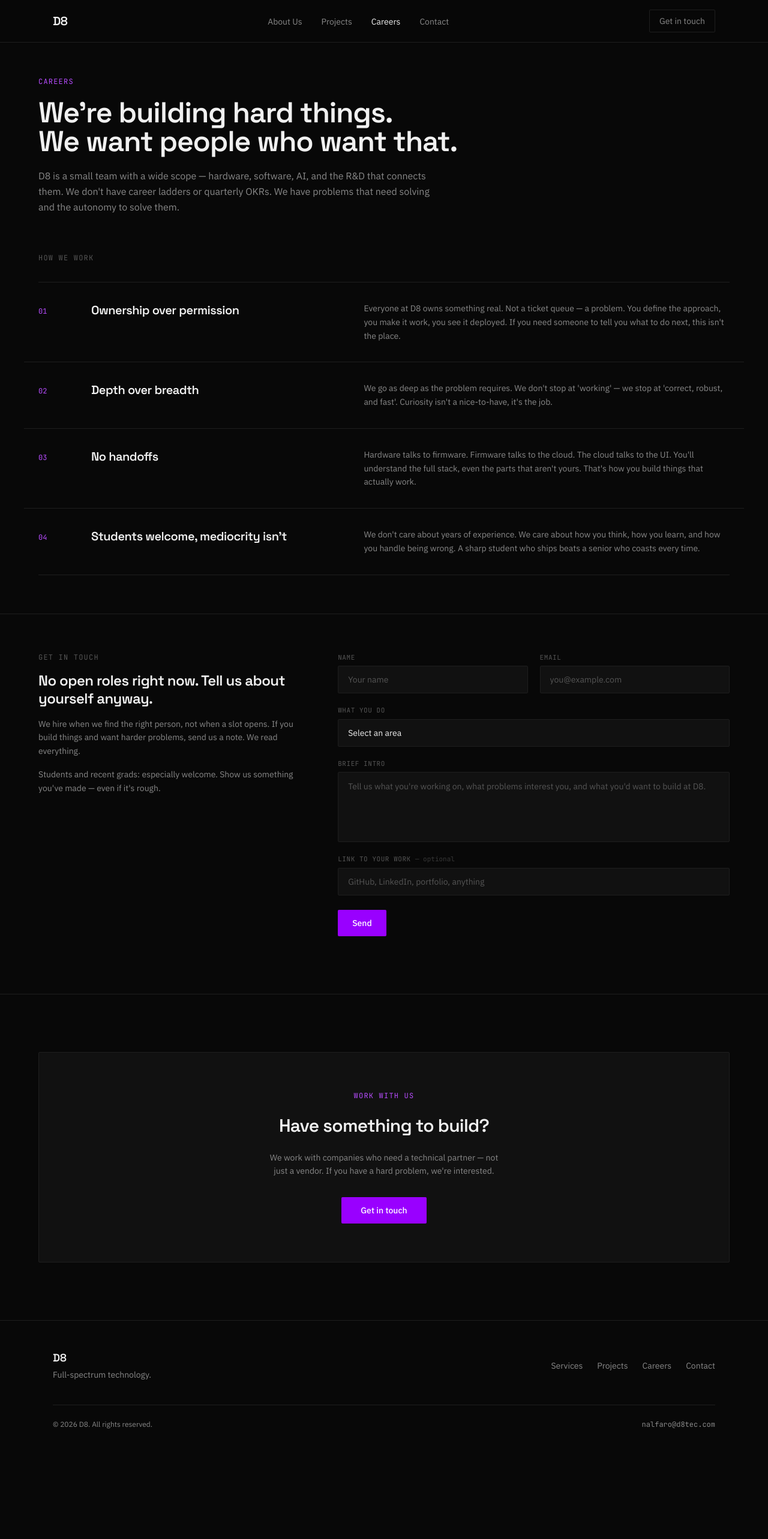
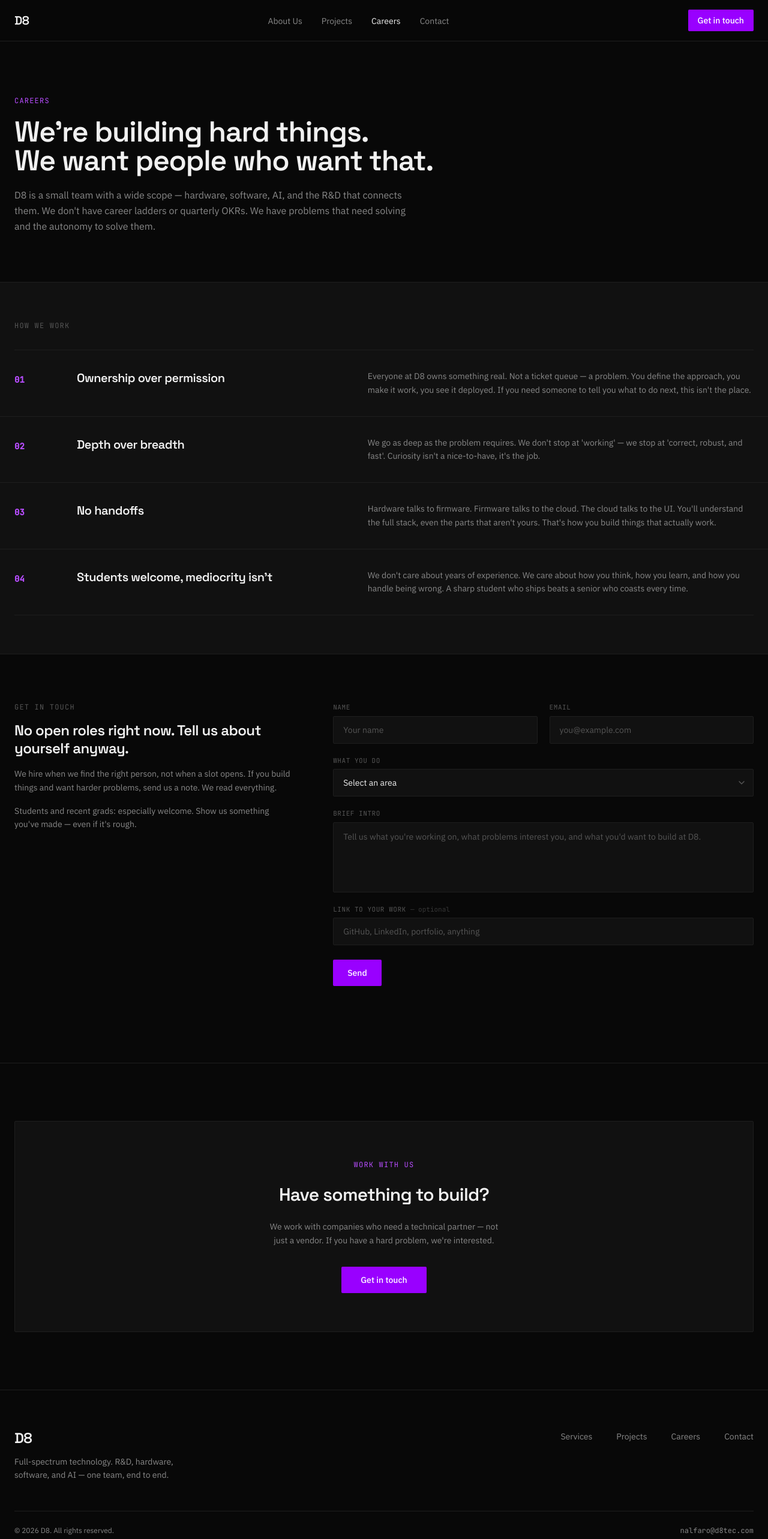
Before and after one commit to d8tec/d8-website, a Next.js app: page /careers in a window 1280 px wide. Shown: the top 2566 px of the page at 60% size. Before the commit the page ends 2431 px from the top, so only its background shows below. Built offline with nearby package versions, Linux system fonts and the light colour scheme.

Commit message:
feat: session 3 usedrop reference redesign — all 5 pages

```diff
--- a/src/components/CareersContent.tsx
+++ b/src/components/CareersContent.tsx
@@ -102,8 +102,8 @@ export function CareersContent() {
   return (
     <>
       {/* Page header */}
-      <section className="px-6 pb-16 pt-32">
-        <div className="mx-auto max-w-6xl">
+      <section className="px-6 pb-20 pt-40">
+        <div className="mx-auto max-w-7xl">
           <motion.div
             variants={headerFade}
             initial="hidden"
@@ -137,8 +137,8 @@ export function CareersContent() {
       </section>
 
       {/* Principles */}
-      <section className="px-6 pb-16">
-        <div className="mx-auto max-w-6xl">
+      <section className="border-t border-d8-border bg-d8-surface px-6 py-16">
+        <div className="mx-auto max-w-7xl">
           <p className="mb-8 font-mono text-xs uppercase tracking-widest text-d8-text-dim">
             How we work
           </p>
@@ -153,15 +153,15 @@ export function CareersContent() {
               <motion.div
                 key={tag}
                 variants={itemVariants}
-                className="group -mx-4 grid cursor-default grid-cols-[2.5rem_1fr] gap-x-6 gap-y-3 px-4 py-8 transition-colors duration-200 hover:bg-d8-surface md:-mx-6 md:grid-cols-[2.5rem_2fr_3fr] md:items-start md:gap-x-12 md:gap-y-0 md:px-6"
+                className="group -mx-4 grid cursor-default grid-cols-[3rem_1fr] gap-x-6 gap-y-3 px-4 py-8 transition-colors duration-200 hover:bg-d8-bg md:-mx-6 md:grid-cols-[3rem_2fr_3fr] md:items-start md:gap-x-14 md:gap-y-0 md:px-6"
               >
-                <span className="mt-[0.3rem] font-mono text-xs text-d8-purple-light md:mt-[0.5rem]">
+                <span className="mt-[0.25rem] font-mono text-sm font-semibold text-d8-purple-light md:mt-[0.45rem]">
                   {tag}
                 </span>
                 <h2 className="font-heading text-lg font-semibold leading-tight tracking-tight text-d8-text-primary transition-colors duration-200 group-hover:text-d8-purple-light md:text-xl">
                   {name}
                 </h2>
-                <p className="col-span-2 pl-[4rem] font-body text-sm leading-relaxed text-d8-text-secondary md:col-auto md:pl-0">
+                <p className="col-span-2 pl-[4.5rem] font-body text-sm leading-relaxed text-d8-text-secondary md:col-auto md:pl-0">
                   {desc}
                 </p>
               </motion.div>
@@ -171,8 +171,8 @@ export function CareersContent() {
       </section>
 
       {/* Application form */}
-      <section className="border-t border-d8-border px-6 pb-24 pt-16">
-        <div className="mx-auto max-w-6xl">
+      <section className="border-t border-d8-border px-6 pb-32 pt-20">
+        <div className="mx-auto max-w-7xl">
           <div className="grid gap-12 md:grid-cols-[2fr_3fr] md:gap-16">
             {/* Left: context */}
             <div className="flex flex-col gap-4">
@@ -205,12 +205,14 @@ export function CareersContent() {
                     id="name"
                     type="text"
                     autoComplete="name"
+                    aria-required="true"
                     placeholder="Your name"
                     {...register("name", { required: true })}
                     className={`rounded-sm border bg-d8-surface px-4 py-3 font-body text-sm text-d8-text-primary placeholder:text-d8-text-dim focus:outline-none focus:ring-1 focus:ring-d8-purple transition-colors ${
                       errors.name ? "border-red-500/60" : "border-d8-border focus:border-d8-purple"
                     }`}
                   />
+                  {errors.name && <p role="alert" className="font-mono text-[11px] text-red-400">Required</p>}
                 </div>
                 <div className="flex flex-col gap-1.5">
                   <label htmlFor="email" className="font-mono text-[11px] uppercase tracking-wider text-d8-text-dim">
@@ -220,12 +222,14 @@ export function CareersContent() {
                     id="email"
                     type="email"
                     autoComplete="email"
+                    aria-required="true"
                     placeholder="you@example.com"
                     {...register("email", { required: true, pattern: /^\S+@\S+\.\S+$/ })}
                     className={`rounded-sm border bg-d8-surface px-4 py-3 font-body text-sm text-d8-text-primary placeholder:text-d8-text-dim focus:outline-none focus:ring-1 focus:ring-d8-purple transition-colors ${
                       errors.email ? "border-red-500/60" : "border-d8-border focus:border-d8-purple"
                     }`}
                   />
+                  {errors.email && <p role="alert" className="font-mono text-[11px] text-red-400">{errors.email.type === "pattern" ? "Valid email required" : "Required"}</p>}
                 </div>
               </div>
 
@@ -234,10 +238,12 @@ export function CareersContent() {
                 <label htmlFor="area" className="font-mono text-[11px] uppercase tracking-wider text-d8-text-dim">
                   What you do
                 </label>
+                <div className="relative">
                   <select
                     id="area"
+                    aria-required="true"
                     {...register("area", { required: true })}
-                  className={`rounded-sm border bg-d8-surface px-4 py-3 font-body text-sm text-d8-text-primary focus:outline-none focus:ring-1 focus:ring-d8-purple transition-colors appearance-none ${
+                    className={`w-full appearance-none rounded-sm border bg-d8-surface px-4 py-3 pr-10 font-body text-sm text-d8-text-primary focus:outline-none focus:ring-1 focus:ring-d8-purple transition-colors ${
                       errors.area ? "border-red-500/60" : "border-d8-border focus:border-d8-purple"
                     }`}
                   >
@@ -246,6 +252,18 @@ export function CareersContent() {
                       <option key={a} value={a}>{a}</option>
                     ))}
                   </select>
+                  <svg
+                    className="pointer-events-none absolute right-3 top-1/2 -translate-y-1/2 h-4 w-4 text-d8-text-dim"
+                    viewBox="0 0 16 16"
+                    fill="none"
+                    aria-hidden="true"
+                  >
+                    <path d="M4 6l4 4 4-4" stroke="currentColor" strokeWidth="1.5" strokeLinecap="round" strokeLinejoin="round" />
+                  </svg>
+                </div>
+                {errors.area && (
+                  <p role="alert" className="font-mono text-[11px] text-red-400">Required</p>
+                )}
               </div>
 
               {/* Intro */}
@@ -256,12 +274,14 @@ export function CareersContent() {
                 <textarea
                   id="intro"
                   rows={4}
+                  aria-required="true"
                   placeholder="Tell us what you're working on, what problems interest you, and what you'd want to build at D8."
                   {...register("intro", { required: true, minLength: 20 })}
                   className={`resize-none rounded-sm border bg-d8-surface px-4 py-3 font-body text-sm leading-relaxed text-d8-text-primary placeholder:text-d8-text-dim focus:outline-none focus:ring-1 focus:ring-d8-purple transition-colors ${
                     errors.intro ? "border-red-500/60" : "border-d8-border focus:border-d8-purple"
                   }`}
                 />
+                {errors.intro && <p role="alert" className="font-mono text-[11px] text-red-400">{errors.intro.type === "minLength" ? "At least 20 characters" : "Required"}</p>}
               </div>
 
               {/* Link */}
@@ -290,12 +310,12 @@ export function CareersContent() {
                 </button>
 
                 {status === "sent" && (
-                  <p className="font-body text-sm text-d8-purple-light">
+                  <p role="status" className="font-body text-sm text-d8-purple-light">
                     Got it. We&apos;ll be in touch.
                   </p>
                 )}
                 {status === "error" && (
-                  <p className="font-body text-sm text-red-400">
+                  <p role="alert" className="font-body text-sm text-red-400">
                     Something went wrong. Email us directly at nalfaro@d8tec.com.
                   </p>
                 )}
--- a/src/components/ContactCTA.tsx
+++ b/src/components/ContactCTA.tsx
@@ -8,7 +8,7 @@ export function ContactCTA() {
 
   return (
     <section className="border-t border-d8-border py-24 px-6">
-      <div className="mx-auto max-w-6xl">
+      <div className="mx-auto max-w-7xl">
         <motion.div
           initial={shouldReduceMotion ? false : { opacity: 0, y: 24 }}
           whileInView={{ opacity: 1, y: 0 }}
--- a/src/components/Footer.tsx
+++ b/src/components/Footer.tsx
@@ -10,16 +10,18 @@ const nav = [
 export function Footer() {
   return (
     <footer className="border-t border-d8-border bg-d8-bg">
-      <div className="mx-auto max-w-6xl px-6 py-12">
-        <div className="flex flex-col items-start justify-between gap-8 md:flex-row md:items-center">
-          <div>
-            <p className="font-heading text-lg font-semibold text-d8-text-primary">D8</p>
-            <p className="mt-1 font-body text-sm text-d8-text-secondary">
-              Full-spectrum technology.
+      <div className="mx-auto max-w-7xl px-6 py-16">
+        <div className="flex flex-col gap-12 md:flex-row md:items-start md:justify-between">
+          {/* Brand block */}
+          <div className="flex flex-col gap-3">
+            <p className="font-heading text-2xl font-semibold tracking-tight text-d8-text-primary">D8</p>
+            <p className="max-w-xs font-body text-sm leading-relaxed text-d8-text-secondary">
+              Full-spectrum technology. R&D, hardware, software, and AI — one team, end to end.
             </p>
           </div>
 
-          <ul className="flex flex-wrap gap-6">
+          {/* Nav links */}
+          <ul className="flex flex-wrap gap-x-10 gap-y-3">
             {nav.map(({ href, label }) => (
               <li key={href}>
                 <Link
@@ -33,7 +35,7 @@ export function Footer() {
           </ul>
         </div>
 
-        <div className="mt-10 border-t border-d8-border pt-6 flex flex-col gap-1 md:flex-row md:items-center md:justify-between">
+        <div className="mt-12 border-t border-d8-border pt-6 flex flex-col gap-1 md:flex-row md:items-center md:justify-between">
           <p className="font-body text-xs text-d8-text-secondary">
             © {new Date().getFullYear()} D8. All rights reserved.
           </p>
--- a/src/components/Nav.tsx
+++ b/src/components/Nav.tsx
@@ -17,7 +17,7 @@ export function Nav() {
 
   return (
     <header className="fixed top-0 left-0 right-0 z-50 border-b border-d8-border bg-d8-bg/90 backdrop-blur-sm">
-      <nav className="mx-auto flex max-w-6xl items-center justify-between px-6 py-4">
+      <nav className="mx-auto flex max-w-7xl items-center justify-between px-6 py-4">
         <Link
           href="/"
           className="font-heading text-xl font-semibold tracking-tight text-d8-text-primary"
@@ -43,7 +43,7 @@ export function Nav() {
 
         <Link
           href="/contact"
-          className="hidden rounded-sm border border-d8-border px-4 py-2 font-body text-sm text-d8-text-secondary transition-colors hover:border-d8-purple hover:text-d8-purple md:block"
+          className="hidden rounded-sm bg-d8-purple px-4 py-2 font-body text-sm font-medium text-white transition-opacity hover:opacity-90 md:block"
         >
           Get in touch
         </Link>
--- a/src/components/Projects.tsx
+++ b/src/components/Projects.tsx
@@ -42,8 +42,8 @@ export function Projects() {
   };
 
   return (
-    <section className="border-t border-d8-border py-24 px-6">
-      <div className="mx-auto max-w-6xl">
+    <section className="border-t border-d8-border bg-d8-surface py-28 px-6">
+      <div className="mx-auto max-w-7xl">
         <div className="mb-16 flex flex-col gap-3 md:flex-row md:items-end md:justify-between">
           <h2 className="font-heading text-3xl font-semibold text-d8-text-primary tracking-tight">
             Selected work
```
Also changed, not shown: src/app/services/page.tsx (+4 -4 lines), src/components/ContactContent.tsx (+33 -13 lines), src/components/Hero.tsx (+8 -8 lines), src/components/ProjectsContent.tsx (+11 -11 lines), 1 other file (tests, documents, lock files or other folders). Lines whose indentation alone changed are shown as unchanged.
